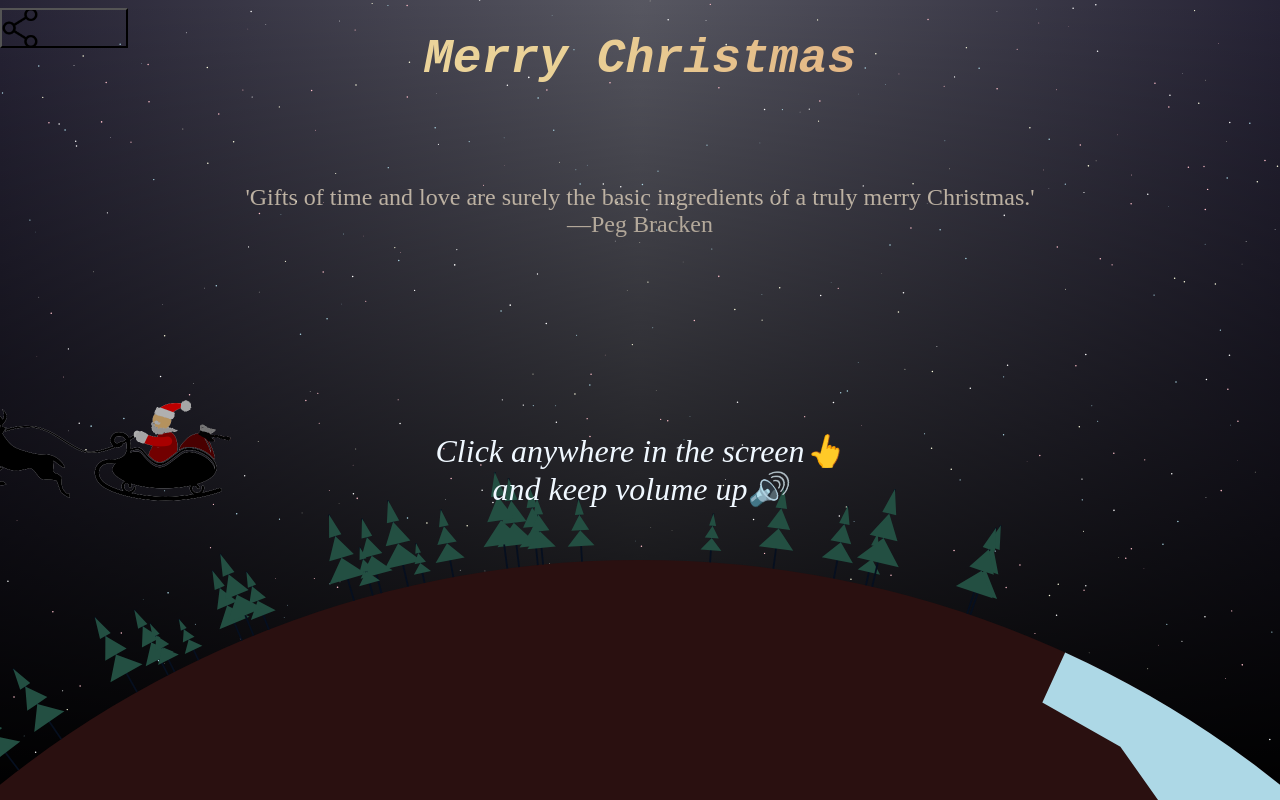
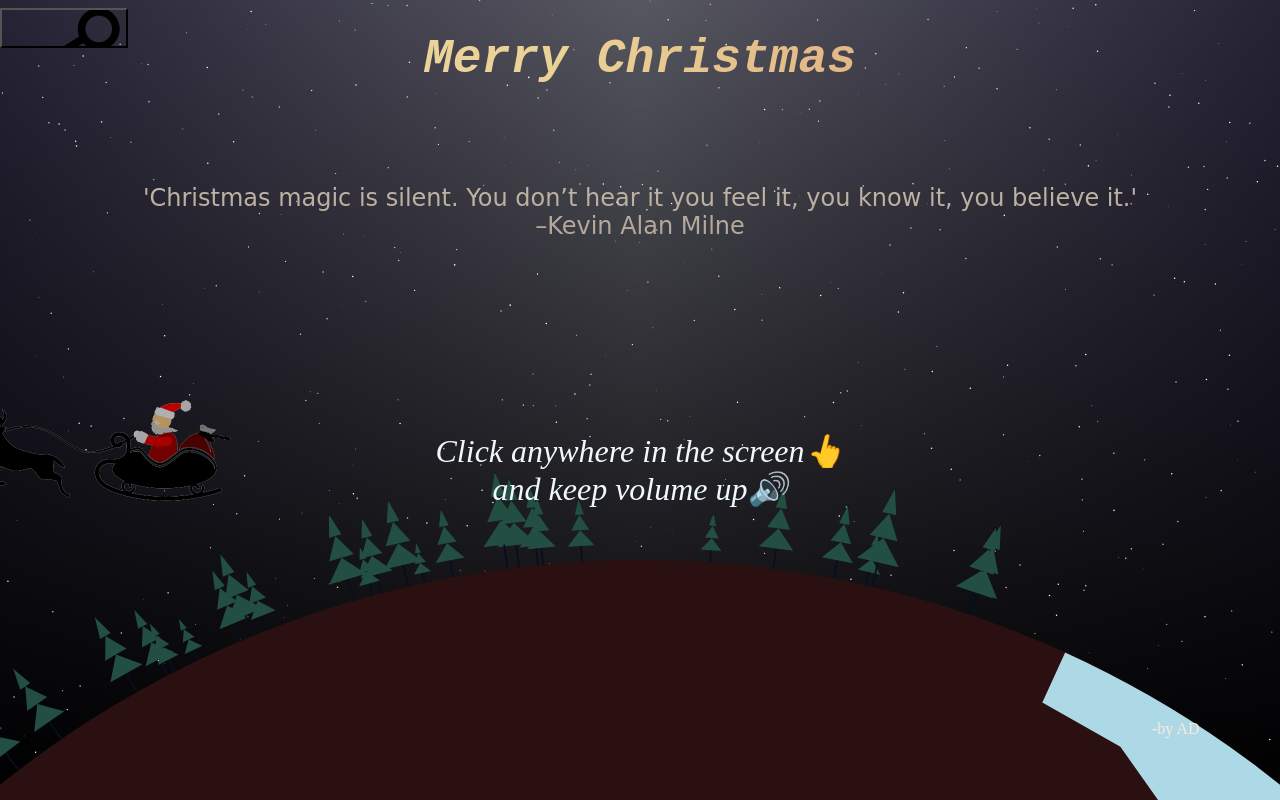
Before and after one commit to dino-the-programer/MerryChristmas, a plain HTML site: page index.html in a window 1280 px wide. Drawn offline with Linux system fonts and the light colour scheme; animation ran at ten frames a second.

Commit message:
added name and more quotes

```diff
--- a/index.html
+++ b/index.html
@@ -4,9 +4,6 @@
     <meta charset="UTF-8">
     <meta name="viewport" content="width=device-width, initial-scale=1.0">
     <title>Merry Christmas</title>
-    <!--<script src="https://cdnjs.cloudflare.com/ajax/libs/three.js/0.159.0/three.min.js"
-        integrity="sha512-OviGQIoFPxWNbGybQNprasilCxjtXNGCjnaZQvDeCT0lSPwJXd5TC3usI/jsWepKW9lZLZ1ob1q/Vy4MnlTt7g=="
-        crossorigin="anonymous" referrerpolicy="no-referrer"></script>-->
     <link rel="stylesheet" href="static/css/style.css">
     <link rel="shortcut icon" href="static/image/favicon.png" type="image/x-icon">
 </head>
@@ -25,6 +22,7 @@
     <div id="share">
         <button id="shareButton" onclick="redirect()"></button>
     </div>
+    <div id="author">-by AD</div>
 
     <canvas id="renderCanvas"></canvas>
     <script src="static/js/objects.js"></script>
--- a/static/css/style.css
+++ b/static/css/style.css
@@ -55,6 +55,7 @@ body{
     text-align: center;
     color: antiquewhite;
     text-decoration: wavy;
+    font-family: cursive;
     font-size: x-large;
 }
 
@@ -103,7 +104,7 @@ body{
     width: 10%;
     height: 5%;
     background-image: url("/static/image/share.png");
-    background-size: contain;
+    background-size: cover;
     background-repeat: no-repeat;
 }
 
@@ -115,3 +116,12 @@ body{
     height: 100%;
     background-color: #00000000;
 }
+
+#author{
+    z-index: 6;
+    position: absolute;
+    top: 90%;
+    left: 90%;
+    color:antiquewhite;
+
+}
--- a/static/js/objects.js
+++ b/static/js/objects.js
@@ -21,8 +21,6 @@ class World{
         ctx.fill();
         this.props[0].array.forEach(tree => {
             drawTree(ctx, this.raduis, tree.angle, tree.height, this.props[0].treeColor, this.props[0].stemColor);
-            //drawTree(ctx, this.raduis, tree.angle, tree.height, "#234f42", "#060f1f");
-            //console.log(tree.treeColor);
         });
         drawLake(ctx,this.raduis,this.props[1].waterCol,this.props[1].startangle,this.props[1].stopangle,this.props[1].deptarray);
         ctx.restore();
--- a/static/js/props.js
+++ b/static/js/props.js
@@ -11,7 +11,7 @@ function setText(json) {
 }
 
 function redirect() {
-    window.location = "https://wa.me/?text=%68%74%74%70%73%3a%2f%2f%64%69%6e%6f%2d%74%68%65%2d%70%72%6f%67%72%61%6d%65%72%2e%67%69%74%68%75%62%2e%69%6f%2f%4d%65%72%72%79%43%68%72%69%73%74%6d%61%73";
+    window.location = "https://wa.me/?text=%68%74%74%70%73%3a%2f%2f%64%69%6e%6f%2d%74%68%65%2d%70%72%6f%67%72%61%6d%65%72%2e%67%69%74%68%75%62%2e%69%6f%2f%4d%65%72%72%79%43%68%72%69%73%74%6d%61%73%2f";
 }
 
 let audio = new Audio("/static/audio/jinglebells.mp3");
--- a/static/js/script.js
+++ b/static/js/script.js
@@ -6,7 +6,6 @@ const ScreenHeight = canvas.height = window.innerHeight;
 
 const ctx = canvas.getContext("2d");
 
-//ctx.fillRect(ScreenWidth-100, ScreenHeight-100,100,100);
 let treeCol = new treeCollection();
 {
     let startAngle = 30;
@@ -17,7 +16,6 @@ let treeCol = new treeCollection();
         let maxHeight = ScreenHeight * 0.08;
         let minHeight = ScreenHeight * 0.05;
         treeCol.add(Math.random() * (stopAngle - startAngle + 1) + startAngle, Math.random() * maxHeight + minHeight);
-        //treeCol.add(Math.random()*180, Math.random()*maxHeight+minHeight);
     }
 }
 
@@ -59,7 +57,6 @@ function animate(timestamp) {
     starclustor.draw(ctx);
     world.rotate((Math.PI / 180) * ((timestamp - previousTime) / ScreenWidth)*5);
     previousTime = timestamp;
-    //world.angle = 225 * Math.PI / 180;
     world.draw(ctx);
     santa.move(ScreenWidth);
     starclustor.blink(0.001);
--- a/static/json/quote.json
+++ b/static/json/quote.json
@@ -1,6 +1,9 @@
 {
     "quote":[
         "'The best of all gifts around any Christmas tree: <br>the presence of a happy family all wrapped up in each other.'<br>—Bill Vaughan",
-        "'Gifts of time and love are surely the basic ingredients of a truly merry Christmas.' <br>—Peg Bracken"
+        "'Gifts of time and love are surely the basic ingredients of a truly merry Christmas.' <br>—Peg Bracken",
+        "'When we recall Christmas past, we usually find that the simplest things <br>not the great occasions give off the greatest glow of happiness.' <br>–Bob Hope",
+        "'Christmas magic is silent. You don’t hear it you feel it, you know it, you believe it.' <br>–Kevin Alan Milne",
+        "'Christmas is a necessity. There has to be at least one day of the year to remind us that we’re here for something else besides ourselves.' <br>–Eric Sevareid"
     ]
 }
```
